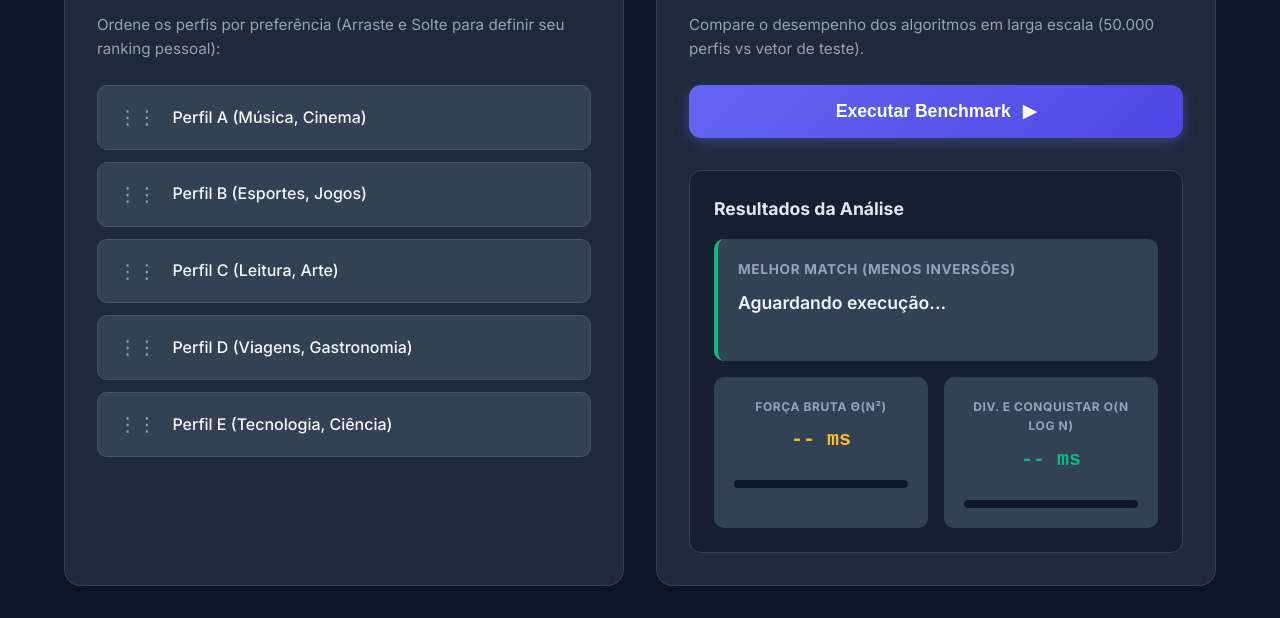
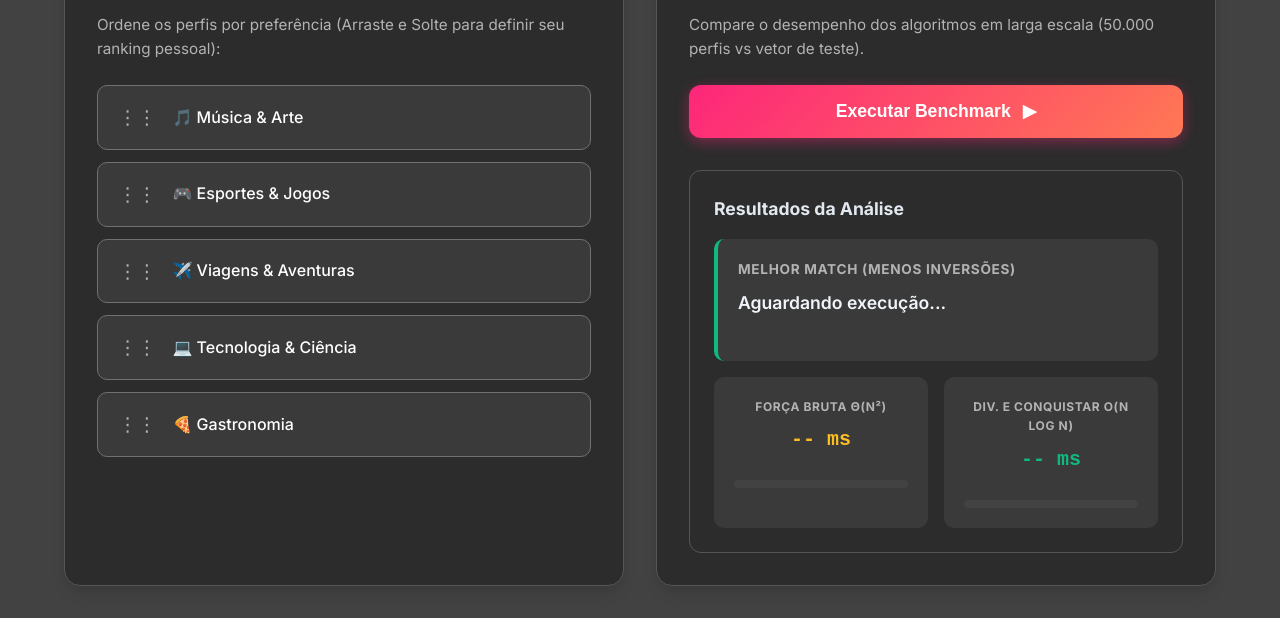
Before and after one commit to projeto-de-algoritmos-2026/G21_Dividir-e-Conquistar_PA-26.1, a plain HTML site: page index.html in a window 1280 px wide. Shown: the part 306-924 px from the top of the page. Drawn offline with Linux system fonts and the light colour scheme.

Commit message:
feat: refatora design para tema tinder e ajusta categorias visuais

```diff
--- a/index.html
+++ b/index.html
@@ -26,19 +26,19 @@
             <p>Ordene os perfis por preferência (Arraste e Solte para definir seu ranking pessoal):</p>
             <ul id="draggable-list" class="sortable-list">
                 <li class="draggable-item" draggable="true" data-id="1">
-                    <span class="drag-handle">⋮⋮</span> Perfil A (Música, Cinema)
+                    <span class="drag-handle">⋮⋮</span> 🎵 Música & Arte
                 </li>
                 <li class="draggable-item" draggable="true" data-id="2">
-                    <span class="drag-handle">⋮⋮</span> Perfil B (Esportes, Jogos)
+                    <span class="drag-handle">⋮⋮</span> 🎮 Esportes & Jogos
                 </li>
                 <li class="draggable-item" draggable="true" data-id="3">
-                    <span class="drag-handle">⋮⋮</span> Perfil C (Leitura, Arte)
+                    <span class="drag-handle">⋮⋮</span> ✈️ Viagens & Aventuras
                 </li>
                 <li class="draggable-item" draggable="true" data-id="4">
-                    <span class="drag-handle">⋮⋮</span> Perfil D (Viagens, Gastronomia)
+                    <span class="drag-handle">⋮⋮</span> 💻 Tecnologia & Ciência
                 </li>
                 <li class="draggable-item" draggable="true" data-id="5">
-                    <span class="drag-handle">⋮⋮</span> Perfil E (Tecnologia, Ciência)
+                    <span class="drag-handle">⋮⋮</span> 🍕 Gastronomia
                 </li>
             </ul>
         </section>
--- a/style.css
+++ b/style.css
@@ -1,18 +1,18 @@
 :root {
-    --bg-base: #0f172a;
-    --bg-panel: #1e293b;
-    --bg-card: #334155;
-    --bg-hover: #475569;
+    --bg-base: #424242;
+    --bg-panel: #2C2C2C;
+    --bg-card: #3A3A3A;
+    --bg-hover: #505050;
 
-    --primary-color: #6366f1;
-    --primary-hover: #4f46e5;
-    --accent-color: #c084fc;
+    --primary-color: #FD267A;
+    --primary-hover: #E0226B;
+    --accent-color: #FF7854;
     --success-color: #10b981;
 
-    --text-main: #f8fafc;
-    --text-muted: #94a3b8;
-    --border-color: #334155;
-    --border-highlight: #475569;
+    --text-main: #FFFFFF;
+    --text-muted: #B3B3B3;
+    --border-color: #555555;
+    --border-highlight: #707070;
 
     --shadow-sm: 0 1px 2px 0 rgba(0, 0, 0, 0.05);
     --shadow-md: 0 4px 6px -1px rgba(0, 0, 0, 0.1), 0 2px 4px -1px rgba(0, 0, 0, 0.06);
@@ -34,7 +34,7 @@ body {
 }
 
 header {
-    background: linear-gradient(to bottom, #1e293b 0%, #0f172a 100%);
+    background: linear-gradient(to bottom, #2c2c2c 0%, #424242 100%);
     border-bottom: 1px solid var(--border-color);
     padding: 3rem 1rem 2rem;
     text-align: center;
@@ -49,7 +49,7 @@ header h1 {
     font-size: 2.5rem;
     font-weight: 700;
     letter-spacing: -0.025em;
-    background: linear-gradient(135deg, #818cf8, #c084fc);
+    background: linear-gradient(135deg, var(--primary-color), var(--accent-color));
     -webkit-background-clip: text;
     -webkit-text-fill-color: transparent;
     margin-bottom: 0.5rem;
@@ -172,7 +172,7 @@ header strong {
 }
 
 .btn-primary {
-    background: linear-gradient(135deg, var(--primary-color), var(--primary-hover));
+    background: linear-gradient(135deg, var(--primary-color), var(--accent-color));
     color: white;
     border: none;
     padding: 1rem 2.5rem;
@@ -181,7 +181,7 @@ header strong {
     border-radius: 12px;
     cursor: pointer;
     transition: all 0.3s ease;
-    box-shadow: 0 4px 14px 0 rgba(99, 102, 241, 0.39);
+    box-shadow: 0 4px 14px 0 rgba(253, 38, 122, 0.4);
     display: inline-flex;
     align-items: center;
     gap: 0.75rem;
@@ -191,7 +191,7 @@ header strong {
 
 .btn-primary:hover {
     transform: translateY(-2px);
-    box-shadow: 0 6px 20px rgba(99, 102, 241, 0.5);
+    box-shadow: 0 6px 20px rgba(253, 38, 122, 0.6);
 }
 
 .btn-primary:active {
@@ -199,7 +199,7 @@ header strong {
 }
 
 .results-panel {
-    background-color: rgba(15, 23, 42, 0.5);
+    background-color: rgba(44, 44, 44, 0.5);
     border-radius: 12px;
     padding: 1.5rem;
     border: 1px solid var(--border-color);
```
